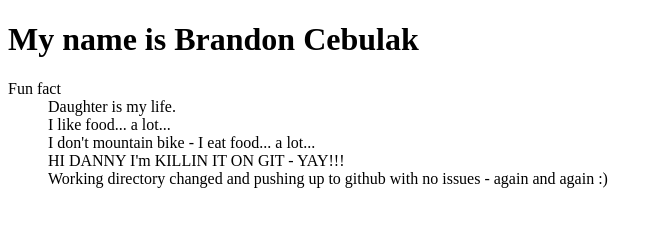
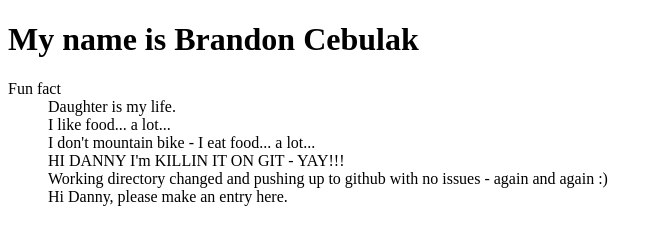
Before and after one commit to bcebulak/git-working-together, a plain HTML site: page index.html in a window 1280 px wide. Shown: the whole page, without its empty margins (0-663 px from the left). Drawn offline with Linux system fonts and the light colour scheme.

Commit message:
added next dd to local file

```diff
--- a/index.html
+++ b/index.html
@@ -25,6 +25,9 @@
                     <dd>
                         Working directory changed and pushing up to github with no issues - again and again :)
                     </dd>
+                    <dd>
+                        Hi Danny, please make an entry here.
+                    </dd>
                 </dl>
             </header>
         </main>
```
